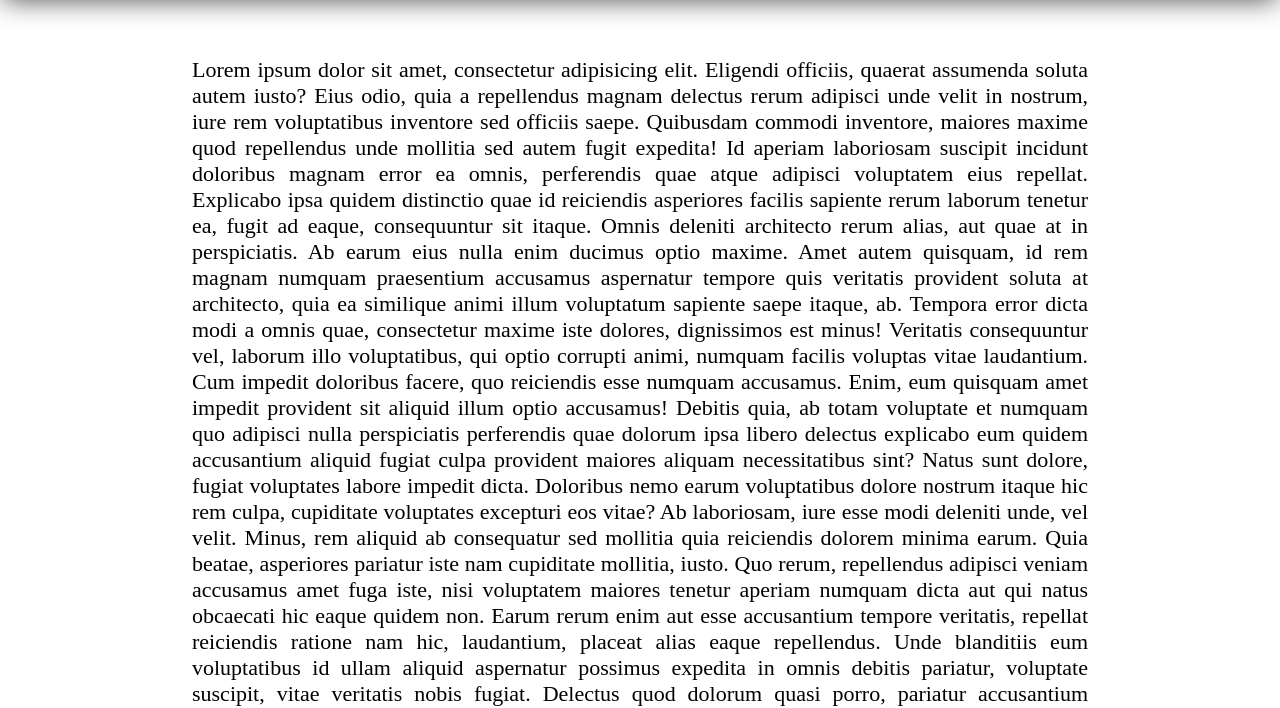
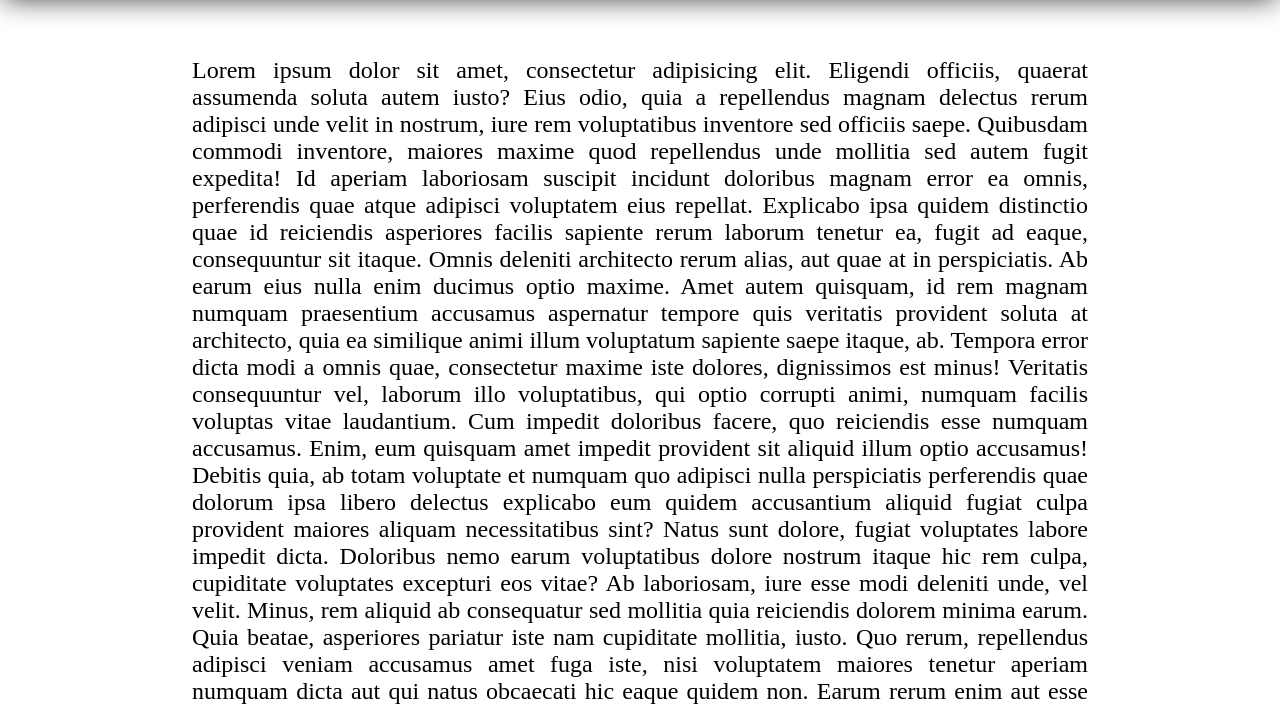
Before and after one commit to ampaired2018/ampaired2018.github.io, a plain HTML site: page index.html in a window 1280 px wide. Shown: the part 83-791 px from the top of the page. Drawn offline with Linux system fonts and the light colour scheme.

Commit message:
Update estilos.css

```diff
--- a/estilos/estilos.css
+++ b/estilos/estilos.css
@@ -82,5 +82,5 @@ section{
 
 .text{
 	position: absolute;
-	font-size:22px;
+	font-size: 1.5em;
 }
```
